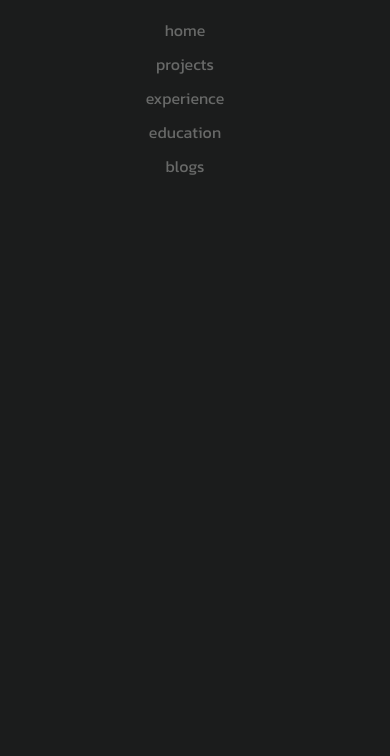
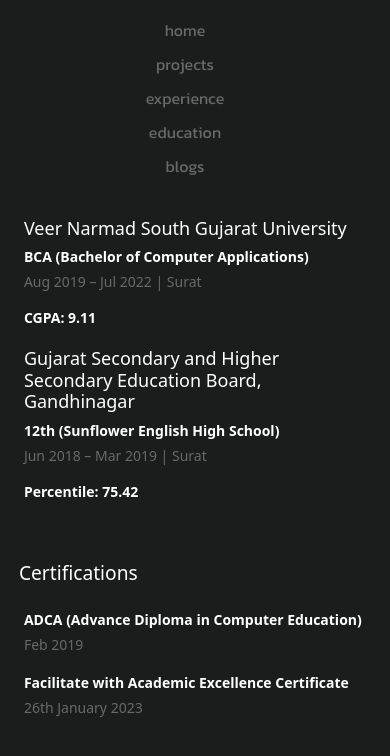
Before and after one commit to iamgauravn/gaurav-dev, an Angular app: page /education in a window 390 px wide. Before the commit this address led to /. Shown: the top 756 px of the page. Built offline with nearby package versions, Linux system fonts and the light colour scheme.

Commit message:
education page

```diff
--- a/src/app/app-routing.module.ts
+++ b/src/app/app-routing.module.ts
@@ -3,6 +3,7 @@
 import { ProjectsComponent } from './pages/projects/projects.component';
 import { IndexPageComponent } from './pages/index-page/index-page.component';
 import { ExperienceComponent } from './pages/experience/experience.component';
+import { EducationComponent } from './pages/education/education.component';
 
 const routes: Routes = [
   {
@@ -11,6 +12,7 @@
   },
   { path: 'projects', component: ProjectsComponent },
   { path: 'experience', component: ExperienceComponent },
+  { path: 'education', component: EducationComponent },
 ];
 
 @NgModule({
--- a/src/app/app.module.ts
+++ b/src/app/app.module.ts
@@ -7,6 +7,7 @@
 import { ProjectsComponent } from './pages/projects/projects.component';
 import { NavComponent } from './nav/nav.component';
 import { ExperienceComponent } from './pages/experience/experience.component';
+import { EducationComponent } from './pages/education/education.component';
 
 @NgModule({
   declarations: [
@@ -14,7 +15,8 @@
     IndexPageComponent,
     ProjectsComponent,
     NavComponent,
-    ExperienceComponent
+    ExperienceComponent,
+    EducationComponent
   ],
   imports: [
     BrowserModule,
--- a/src/app/nav/nav.component.html
+++ b/src/app/nav/nav.component.html
@@ -3,7 +3,7 @@
         <a id="regular" (click)="openHome()" >home</a>
         <a id="regular" (click)="openProjects()">projects</a>
         <a id="regular" (click)="openExperience()">experience</a>
-        <a id="regular">education</a>
+        <a id="regular" (click)="openEducation()">education</a>
         <a id="regular">blogs</a>
     </div>
 
--- a/src/app/nav/nav.component.ts
+++ b/src/app/nav/nav.component.ts
@@ -25,5 +25,9 @@
     this.router.navigate(['experience'])
   }
 
+  openEducation() {
+    this.router.navigate(['education'])
+  }
+
 
 }
--- /dev/null
+++ b/src/app/pages/education/education.component.css
@@ -0,0 +1,92 @@
+/* Base styles for education section */
+.education-container,
+.certification-container {
+    margin: 5% 10%;
+}
+
+.education-content,
+.certification-content {
+    padding: 20px;
+    border-radius: 8px;
+    color: white;
+}
+
+.education-item,
+.certification-item {
+    margin-bottom: 20px;
+}
+
+.education-item h3,
+.certification-item h4 {
+    font-size: 20px;
+    margin-bottom: 10px;
+}
+
+h2 {
+    color: white;
+    font-size: larger;
+    margin-left: 15px;
+}
+
+.education-item h4,
+.certification-item h4 {
+    font-size: 16px;
+    font-weight: 600;
+    margin-bottom: 5px;
+}
+
+.education-date,
+.certification-date {
+    color: #686968;
+    font-size: 14px;
+    margin-bottom: 10px;
+}
+
+.education-item p,
+.certification-item p {
+    font-size: 16px;
+    color: #686968;
+    margin-bottom: 15px;
+}
+
+#highlight {
+    color: #ffffff;
+    font-weight: bold;
+}
+
+/* Responsive styles */
+@media (max-width: 1200px) {
+    .education-container,
+    .certification-container {
+        margin: 5% 5%;
+    }
+}
+
+@media (max-width: 768px) {
+    .education-container,
+    .certification-container {
+        margin: 5% 2%;
+    }
+}
+
+@media (max-width: 576px) {
+    .education-container,
+    .certification-container {
+        margin: 5% 1%;
+    }
+
+    .education-item h3,
+    .certification-item h4 {
+        font-size: 18px;
+    }
+
+    .education-item h4,
+    .certification-item h4 {
+        font-size: 14px;
+    }
+
+    .education-item p,
+    .certification-item p {
+        font-size: 14px;
+    }
+}
--- /dev/null
+++ b/src/app/pages/education/education.component.html
@@ -0,0 +1,38 @@
+<!-- Education Section -->
+<div class="education-container">
+    <div class="education-content">
+
+        <div class="education-item">
+            <h3>Veer Narmad South Gujarat University</h3>
+            <h4>BCA (Bachelor of Computer Applications)</h4>
+            <p class="education-date">Aug 2019 – Jul 2022 | Surat</p>
+            <p id="highlight">CGPA: 9.11</p>
+        </div>
+
+        <div class="education-item">
+            <h3>Gujarat Secondary and Higher Secondary Education Board, Gandhinagar</h3>
+            <h4>12th (Sunflower English High School)</h4>
+            <p class="education-date">Jun 2018 – Mar 2019 | Surat</p>
+            <p id="highlight">Percentile: 75.42</p>
+        </div>
+
+    </div>
+</div>
+
+<!-- Certification Section -->
+<div class="certification-container">
+    <h2>Certifications</h2>
+    <div class="certification-content">
+
+        <div class="certification-item">
+            <h4>ADCA (Advance Diploma in Computer Education)</h4>
+            <p class="certification-date">Feb 2019</p>
+        </div>
+
+        <div class="certification-item">
+            <h4>Facilitate with Academic Excellence Certificate</h4>
+            <p class="certification-date">26th January 2023</p>
+        </div>
+
+    </div>
+</div>
```
Also changed, not shown: src/app/pages/education/education.component.ts (added, +10 -0 lines), 1 other file (tests, documents, lock files or other folders).
